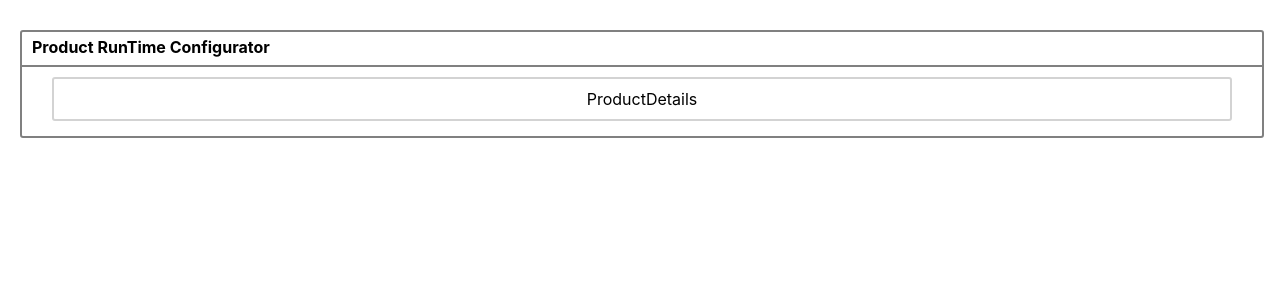
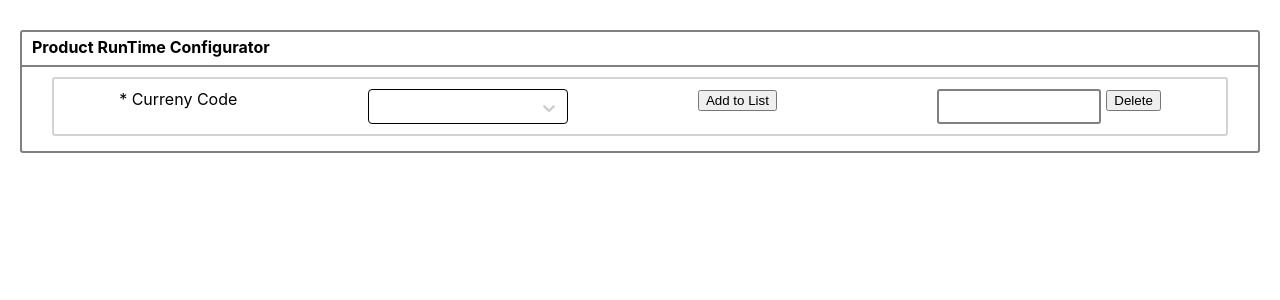
Before and after one commit to priyankaAccolite/react-poc, a React (Create React App) app: page / in a window 1280 px wide. Shown: the top 300 px of the page. Built offline with nearby package versions, Linux system fonts and the light colour scheme.

Commit message:
component integration with product subcontainer

```diff
--- a/src/Containers/ProductDetails.jsx
+++ b/src/Containers/ProductDetails.jsx
@@ -1,6 +1,47 @@
-import React from "react";
+import React, { useEffect, useState } from "react";
+import TextboxWithRadio from "../Components/TextboxWithRadio";
+import DropDown from "../Components/DropDown";
+import '../Styles/productDetails.css'
+import { currencyCode } from '../Constants/Constants';
 
 const ProductDetails = () => {
-  return <div>ProductDetails</div>;
+  const [value, setValue] = useState('');
+  const [rerender, Setrerender] = useState(false);
+
+  const options = [
+    { value: "Usa", label: "USD" },
+    { value: "Hongkong", label: "HKD" },
+    { value: "Indonesia", label: "IDR" },
+    { value: "Laotion", label: "LAK" },
+    { value: "Malaysia", label: "RM" },
+    { value: "Myanmar", label: "MMK" },
+    { value: "Philiphines", label: "PHP" },
+    { value: "Singapore", label: "SGD" },
+    { value: "Thailand", label: "THB" },
+    { value: "Vietname", label: "VND" },
+  ];
+
+  const handleChange = (e) => {
+    setValue(e.label);
+    Setrerender(!rerender);
+    //console.log("selected-value",value);
+  };
+  const handleClick = () => {
+    currencyCode.push(value);
+    Setrerender(!rerender);
+    //console.log("global-array",currencyCode);
+  };
+  return (
+    <div >
+      <div className="container space-around">
+        <label>* Curreny Code</label>
+        <DropDown handleChange={handleChange} options={options} />
+        <div>
+          <input type="button" value="Add to List" onClick={handleClick} />
+        </div>
+        <TextboxWithRadio currencyCode={currencyCode} />
+      </div>
+    </div>
+  );
 };
 export default ProductDetails;
--- /dev/null
+++ b/src/Styles/productDetails.css
@@ -0,0 +1,7 @@
+.container {
+    display: flex;
+}
+
+.container .space-around {
+    justify-content: space-around;
+}
```
